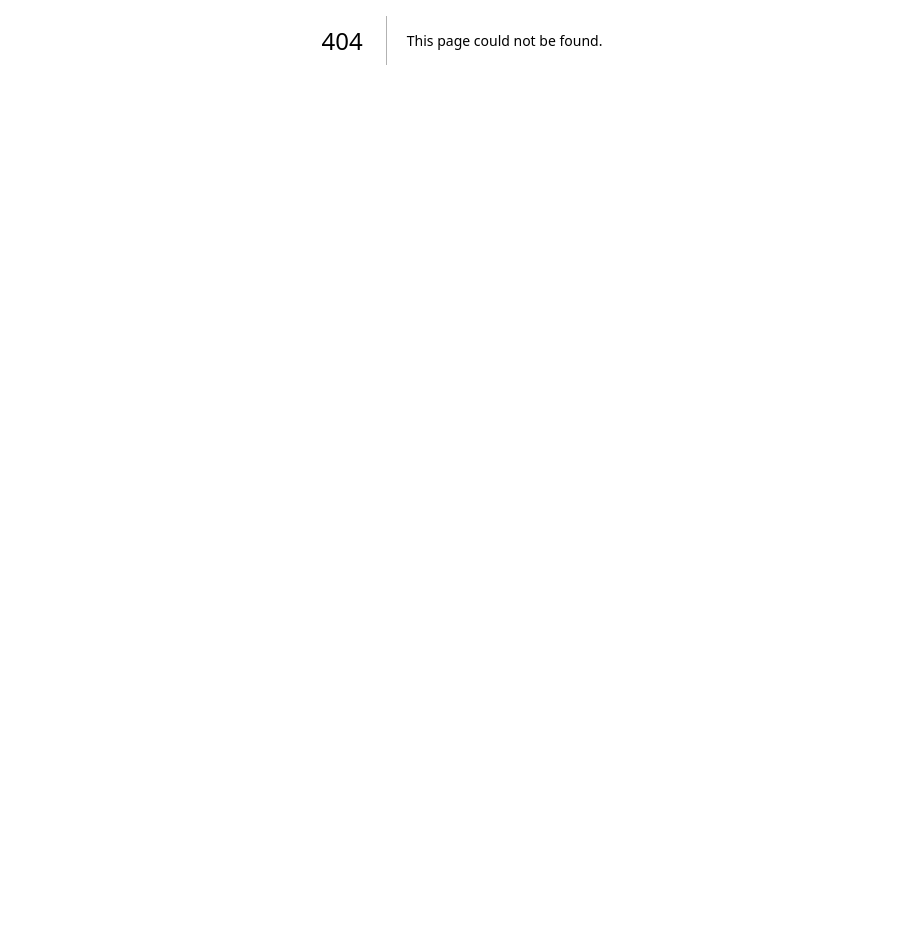
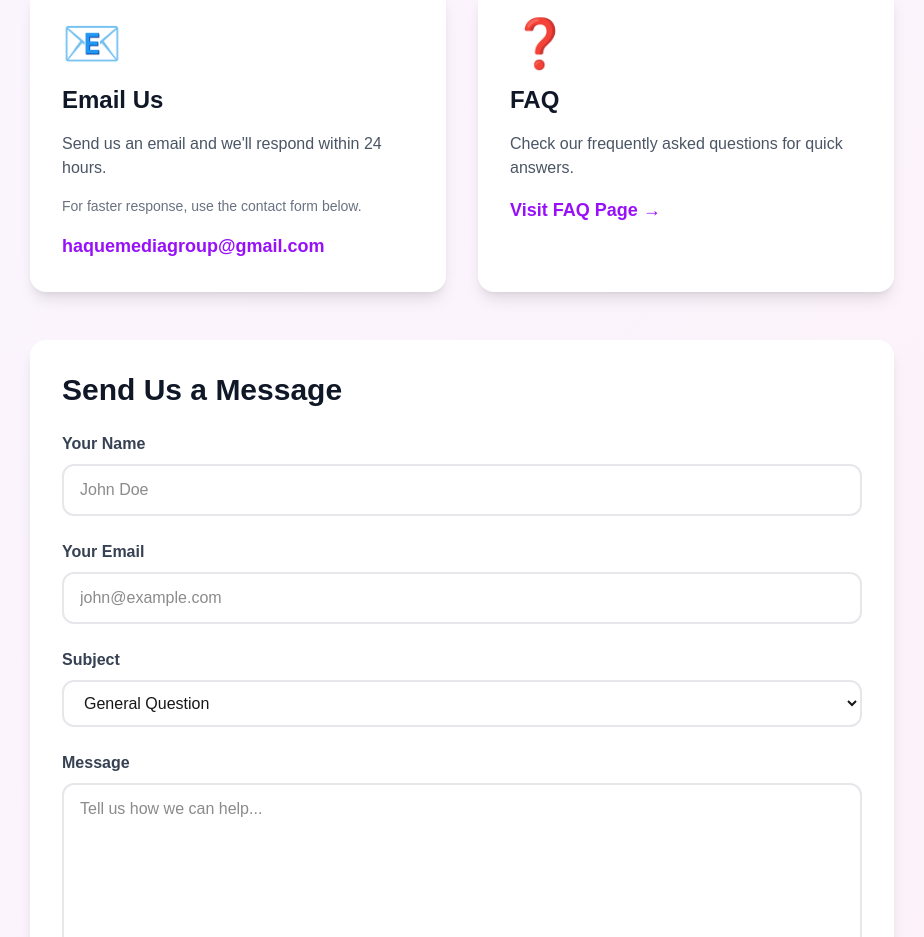
Before and after one commit to hammad0025/petcarebooker, a Next.js app in the folder frontend/: page /contact in a window 1280 px wide. Before the commit this address had no page. Shown: the part 360-1297 px from the top of the page, without its empty margins (178-1102 px from the left). Before the commit the page ends 800 px from the top, so only its background shows below. Built offline with nearby package versions, Linux system fonts and the light colour scheme.

Commit message:
Add contact page with email functionality to haquemediagroup@gmail.com

```diff
--- /dev/null
+++ b/frontend/app/contact/page.tsx
@@ -0,0 +1,218 @@
+'use client';
+
+import Link from 'next/link';
+import { useState, useEffect } from 'react';
+
+export default function ContactPage() {
+  useEffect(() => {
+    document.title = 'Contact Us - PetCareBooker | Get Help & Support';
+  }, []);
+
+  const [formData, setFormData] = useState({
+    name: '',
+    email: '',
+    subject: 'General Question',
+    message: '',
+  });
+  const [isSubmitting, setIsSubmitting] = useState(false);
+  const [submitStatus, setSubmitStatus] = useState<'idle' | 'success' | 'error'>('idle');
+
+  const handleSubmit = async (e: React.FormEvent) => {
+    e.preventDefault();
+    setIsSubmitting(true);
+    setSubmitStatus('idle');
+
+    try {
+      const apiUrl = process.env.NEXT_PUBLIC_API_URL || 'https://petcarebooker.onrender.com';
+      const response = await fetch(`${apiUrl}/api/contact`, {
+        method: 'POST',
+        headers: {
+          'Content-Type': 'application/json',
+        },
+        body: JSON.stringify(formData),
+      });
+
+      if (response.ok) {
+        setSubmitStatus('success');
+        setFormData({ name: '', email: '', subject: 'General Question', message: '' });
+      } else {
+        setSubmitStatus('error');
+      }
+    } catch (error) {
+      setSubmitStatus('error');
+    } finally {
+      setIsSubmitting(false);
+    }
+  };
+
+  return (
+    <div className="min-h-screen bg-gradient-to-br from-purple-50 to-pink-50">
+      {/* Header */}
+      <nav className="bg-gradient-to-r from-indigo-600 via-purple-600 to-pink-500 text-white py-6 shadow-lg">
+        <div className="container mx-auto px-4">
+          <Link href="/" className="text-3xl font-bold hover:opacity-90 transition-opacity flex items-center gap-2">
+            🐾 PetCareBooker
+          </Link>
+        </div>
+      </nav>
+
+      {/* Hero */}
+      <section className="py-16">
+        <div className="container mx-auto px-4 text-center">
+          <h1 className="text-5xl font-extrabold text-gray-900 mb-6">
+            Contact Us 📧
+          </h1>
+          <p className="text-2xl text-gray-700 max-w-3xl mx-auto">
+            Have questions? We're here to help! Reach out and we'll get back to you quickly.
+          </p>
+        </div>
+      </section>
+
+      {/* Contact Options */}
+      <section className="pb-20">
+        <div className="container mx-auto px-4 max-w-4xl">
+          <div className="grid md:grid-cols-2 gap-8 mb-12">
+            {/* Email */}
+            <div className="bg-white rounded-2xl p-8 shadow-lg">
+              <div className="text-5xl mb-4">📧</div>
+              <h2 className="text-2xl font-bold text-gray-900 mb-4">Email Us</h2>
+              <p className="text-gray-600 mb-4">
+                Send us an email and we'll respond within 24 hours.
+              </p>
+              <p className="text-sm text-gray-500 mb-4">
+                For faster response, use the contact form below.
+              </p>
+              <a
+                href="mailto:haquemediagroup@gmail.com"
+                className="text-purple-600 font-bold hover:underline text-lg"
+              >
+                haquemediagroup@gmail.com
+              </a>
+            </div>
+
+            {/* Help Center */}
+            <div className="bg-white rounded-2xl p-8 shadow-lg">
+              <div className="text-5xl mb-4">❓</div>
+              <h2 className="text-2xl font-bold text-gray-900 mb-4">FAQ</h2>
+              <p className="text-gray-600 mb-4">
+                Check our frequently asked questions for quick answers.
+              </p>
+              <Link
+                href="/faq"
+                className="text-purple-600 font-bold hover:underline text-lg"
+              >
+                Visit FAQ Page →
+              </Link>
+            </div>
+          </div>
+
+          {/* Contact Form */}
+          <div className="bg-white rounded-2xl p-8 shadow-lg">
+            <h2 className="text-3xl font-bold text-gray-900 mb-6">Send Us a Message</h2>
+
+            {submitStatus === 'success' && (
+              <div className="mb-6 p-4 bg-green-50 border-2 border-green-200 rounded-xl">
+                <p className="text-green-800 font-bold">✅ Message sent successfully! We'll get back to you soon.</p>
+              </div>
+            )}
+
+            {submitStatus === 'error' && (
+              <div className="mb-6 p-4 bg-red-50 border-2 border-red-200 rounded-xl">
+                <p className="text-red-800 font-bold">❌ Failed to send message. Please try emailing us directly at haquemediagroup@gmail.com</p>
+              </div>
+            )}
+
+            <form onSubmit={handleSubmit} className="space-y-6">
+              <div>
+                <label htmlFor="name" className="block text-gray-700 font-bold mb-2">
+                  Your Name
+                </label>
+                <input
+                  type="text"
+                  id="name"
+                  name="name"
+                  required
+                  value={formData.name}
+                  onChange={(e) => setFormData({ ...formData, name: e.target.value })}
+                  className="w-full px-4 py-3 border-2 border-gray-200 rounded-xl focus:border-purple-500 focus:outline-none"
+                  placeholder="John Doe"
+                />
+              </div>
+              <div>
+                <label htmlFor="email" className="block text-gray-700 font-bold mb-2">
+                  Your Email
+                </label>
+                <input
+                  type="email"
+                  id="email"
+                  name="email"
+                  required
+                  value={formData.email}
+                  onChange={(e) => setFormData({ ...formData, email: e.target.value })}
+                  className="w-full px-4 py-3 border-2 border-gray-200 rounded-xl focus:border-purple-500 focus:outline-none"
+                  placeholder="john@example.com"
+                />
+              </div>
+              <div>
+                <label htmlFor="subject" className="block text-gray-700 font-bold mb-2">
+                  Subject
+                </label>
+                <select
+                  id="subject"
+                  name="subject"
+                  required
+                  value={formData.subject}
+                  onChange={(e) => setFormData({ ...formData, subject: e.target.value })}
+                  className="w-full px-4 py-3 border-2 border-gray-200 rounded-xl focus:border-purple-500 focus:outline-none"
+                >
+                  <option>General Question</option>
+                  <option>Technical Support</option>
+                  <option>Groomer Inquiry</option>
+                  <option>Partnership Opportunity</option>
+                  <option>Feedback</option>
+                </select>
+              </div>
+              <div>
+                <label htmlFor="message" className="block text-gray-700 font-bold mb-2">
+                  Message
+                </label>
+                <textarea
+                  id="message"
+                  name="message"
+                  required
+                  rows={6}
+                  value={formData.message}
+                  onChange={(e) => setFormData({ ...formData, message: e.target.value })}
+                  className="w-full px-4 py-3 border-2 border-gray-200 rounded-xl focus:border-purple-500 focus:outline-none"
+                  placeholder="Tell us how we can help..."
+                />
+              </div>
+              <button
+                type="submit"
+                disabled={isSubmitting}
+                className="w-full bg-gradient-to-r from-purple-600 to-pink-500 text-white px-8 py-4 rounded-full text-lg font-bold hover:opacity-90 transition-all shadow-lg disabled:opacity-50 disabled:cursor-not-allowed"
+              >
+                {isSubmitting ? 'Sending...' : 'Send Message'}
+              </button>
+            </form>
+            <p className="text-gray-500 text-sm mt-4 text-center">
+              Or email us directly at{' '}
+              <a href="mailto:haquemediagroup@gmail.com" className="text-purple-600 hover:underline">
+                haquemediagroup@gmail.com
+              </a>
+            </p>
+          </div>
+        </div>
+      </section>
+
+      {/* Footer */}
+      <footer className="bg-gray-900 text-white py-12">
+        <div className="container mx-auto px-4 text-center">
+          <p className="text-gray-400">
+            © 2025 PetCareBooker. Making tails wag since today! 🐾
+          </p>
+        </div>
+      </footer>
+    </div>
+  );
+}
--- a/frontend/app/sitemap.ts
+++ b/frontend/app/sitemap.ts
@@ -40,6 +40,12 @@ export default function sitemap(): MetadataRoute.Sitemap {
       lastModified: new Date(),
       changeFrequency: 'monthly',
       priority: 0.8,
+    },
+    {
+      url: `${baseUrl}/contact`,
+      lastModified: new Date(),
+      changeFrequency: 'monthly',
+      priority: 0.7,
     },
     {
       url: `${baseUrl}/customer/login`,
```
Also changed, not shown: 2 other files (tests, documents, lock files or other folders).
